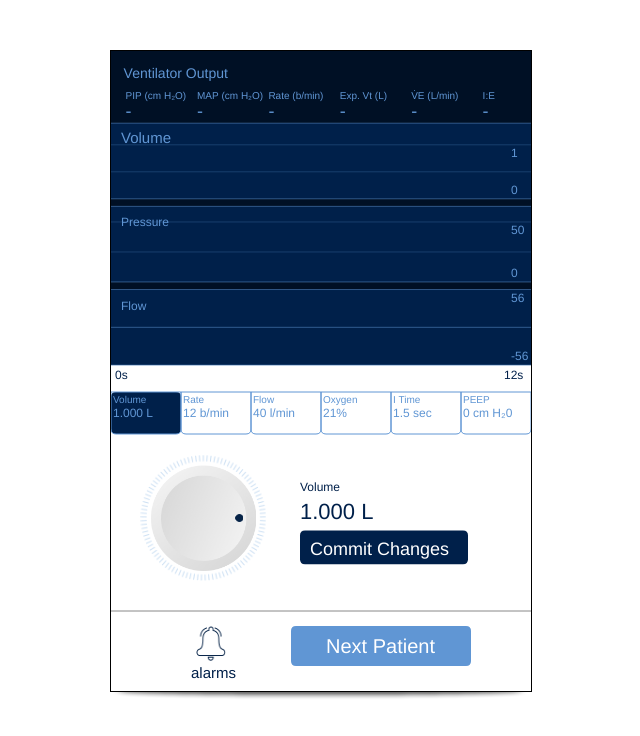
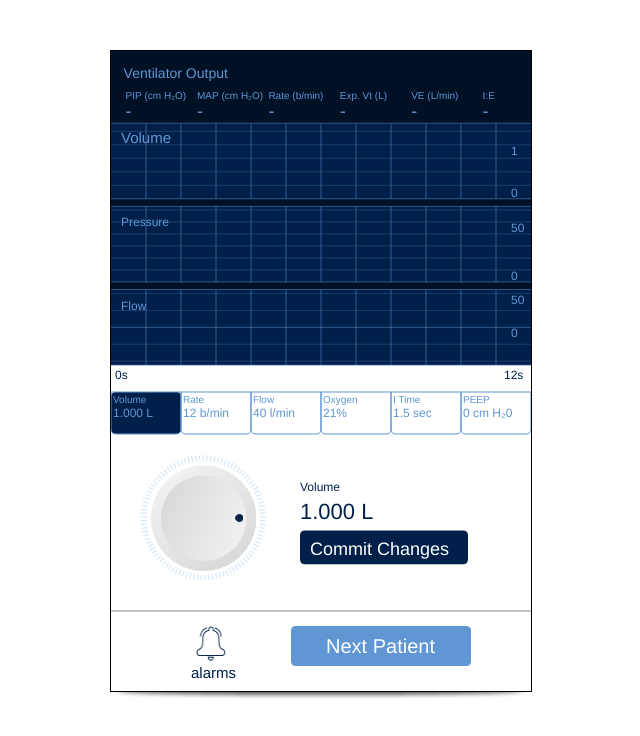
Before and after one commit to gmcedarblade/venthilator, a plain HTML site: page index.html in a window 1280 px wide. Shown: the top 736 px of the page, without its empty margins (320-960 px from the left). Drawn offline with Linux system fonts and the light colour scheme.

Commit message:
aris args

```diff
--- a/index.html
+++ b/index.html
@@ -42,10 +42,34 @@ body,div
 <script type="text/javascript" src="src/scenes/gameplayScene.js"></script>
 
 <script type="text/javascript">
+
+var arisready = false;
+var jsready = false;
+
+var ARIS = {};
+ARIS.ready = function()
+{
+  arisready = true;
+  checkReady();
+}
+
+function begin()
+{
+  if(!ARIS.cache) ARIS.ready();
+  jsready = true;
+  checkReady();
+}
+
 var g;
 var d;
-function begin()
+function checkReady()
 {
+  if(!jsready || !arisready) return;
+
+  //var item_name = 'SimpleItem';
+  //var item_id = ARIS.cache.idForItemName(item_name);
+  //ARIS.givePlayerItemCount(item_id,1);
+
   var w = 420;
   var h = 640;
   var content          = document.getElementById("content");
@@ -60,9 +84,10 @@ function begin()
   debug_div.style.width        = w; debug_div.style.height        = w;
 
   d = new Debugger({source:debug_div});
-  g = new Game({width:w,height:h,container:"stage_container"});
+  g = new Game({width:w,height:h,container:"stage_container"},{});
   g.begin();
 }
+
 window.addEventListener('touchstart', function(e){ e.preventDefault() }); //prevent browser from doing anything funny
 window.addEventListener("load",begin,false);
 </script>
--- a/src/game.js
+++ b/src/game.js
@@ -1,4 +1,4 @@
-var Game = function(init)
+var Game = function(init,args)
 {
   var default_init =
   {
@@ -15,7 +15,7 @@ var Game = function(init)
     new NullScene(self, stage),
     new LoadingScene(self, stage),
     //new TestScene(self, stage),
-    new GamePlayScene(self, stage),
+    new GamePlayScene(self, stage, args),
   ];
   var cur_scene = 0;
   var old_cur_scene = -1;
--- a/src/scenes/gameplayScene.js
+++ b/src/scenes/gameplayScene.js
@@ -675,6 +675,12 @@ var GamePlayScene = function(game, stage)
       }
       ctx.moveTo(self.x,       self.y+self.h);
       ctx.lineTo(self.x+self.w,self.y+self.h);
+      for(var i = 1; i < 12; i++)
+      {
+        var x = lerp(self.x,self.x+self.w,i/12);
+        ctx.moveTo(x,self.y);
+        ctx.lineTo(x,self.y+self.h);
+      }
       ctx.stroke();
       ctx.lineWidth = 1;
       if(blip_t != 0)
@@ -1169,7 +1175,8 @@ var GamePlayScene = function(game, stage)
       var expected_volume = 0.007*ibw;
 
       out_peak_pressure_variance = out_peak_pressure_max_variance * rand0();
-      norm_patient_peak_pressure = commit_in_volume/expected_volume * 0.155; //0.155 is ~ good readout
+      norm_patient_peak_pressure = commit_in_volume/expected_volume * (0.155+norm_in_flow/20); //0.155 is ~ good readout
+      console.log(norm_in_flow);
       norm_out_peak_pressure = norm_patient_peak_pressure + norm_patient_peak_pressure * out_peak_pressure_variance;
       out_peak_pressure = lerp(min_out_peak_pressure, max_out_peak_pressure, norm_out_peak_pressure);
 
@@ -1202,6 +1209,25 @@ var GamePlayScene = function(game, stage)
     }
     while(blip_t > 1) blip_t -= 1;
   };
+
+  var strokeGraph = function(graph,max,mul)
+  {
+    var label_disp_y = graph.y+graph.h-(graph.h/max*mul);
+    ctx.moveTo(graph.x,            label_disp_y);
+    ctx.lineTo(graph.x+graph.w,label_disp_y);
+    return label_disp_y;
+  }
+
+  var strokeMirrorGraph = function(graph,max,mul)
+  {
+    var label_disp_y = graph.y+graph.h/2+((graph.h/2)/max*mul);
+    ctx.moveTo(graph.x,            label_disp_y);
+    ctx.lineTo(graph.x+graph.w,label_disp_y);
+    label_disp_y = graph.y+graph.h/2-((graph.h/2)/max*mul);
+    ctx.moveTo(graph.x,            label_disp_y);
+    ctx.lineTo(graph.x+graph.w,label_disp_y);
+    return label_disp_y;
+  }
 
   self.draw = function()
   {
@@ -1414,42 +1440,29 @@ var GamePlayScene = function(game, stage)
       var maxvol = commit_in_volume*patient_volume_graph.data.max_y;
 
       ctx.font = "12px Helvetica";
-      if(maxvol > 0.5)
+      if(maxvol > 0.25)
       {
         ctx.lineWidth = 0.25;
         ctx.strokeStyle = light_blue;
         ctx.beginPath();
-        label_disp_y = cur_graph.y+cur_graph.h-(cur_graph.h/maxvol*0.5);
-        ctx.moveTo(cur_graph.x,            label_disp_y);
-        ctx.lineTo(cur_graph.x+cur_graph.w,label_disp_y);
-        if(maxvol > 1)
-        {
-        label_disp_y = cur_graph.y+cur_graph.h-(cur_graph.h/maxvol*1);
-        ctx.moveTo(cur_graph.x,            label_disp_y);
-        ctx.lineTo(cur_graph.x+cur_graph.w,label_disp_y);
-        }
-        if(maxvol > 1.5)
-        {
-        label_disp_y = cur_graph.y+cur_graph.h-(cur_graph.h/maxvol*1.5);
-        ctx.moveTo(cur_graph.x,            label_disp_y);
-        ctx.lineTo(cur_graph.x+cur_graph.w,label_disp_y);
-        }
-        if(maxvol > 2)
-        {
-        label_disp_y = cur_graph.y+cur_graph.h-(cur_graph.h/maxvol*2);
-        ctx.moveTo(cur_graph.x,            label_disp_y);
-        ctx.lineTo(cur_graph.x+cur_graph.w,label_disp_y);
-        }
+        if(maxvol > 0.25)                strokeGraph(cur_graph,maxvol,0.25);
+        if(maxvol > 0.5)  label_disp_y = strokeGraph(cur_graph,maxvol,0.5);
+        if(maxvol > 0.75)                strokeGraph(cur_graph,maxvol,0.75);
+        if(maxvol > 1.0)  label_disp_y = strokeGraph(cur_graph,maxvol,1.0);
+        if(maxvol > 1.25)                strokeGraph(cur_graph,maxvol,1.25);
+        if(maxvol > 1.5)  label_disp_y = strokeGraph(cur_graph,maxvol,1.5);
+        if(maxvol > 1.75)                strokeGraph(cur_graph,maxvol,1.75);
+        if(maxvol > 2.0)  label_disp_y = strokeGraph(cur_graph,maxvol,2.0);
         ctx.stroke();
         ctx.lineWidth = 1;
-             if(maxvol > 2)   ctx.fillText("2",  patient_volume_graph.x+patient_volume_graph.w-20,label_disp_y+12);
-        else if(maxvol > 1.5) ctx.fillText("1.5",patient_volume_graph.x+patient_volume_graph.w-20,label_disp_y+12);
-        else if(maxvol > 1)   ctx.fillText("1",  patient_volume_graph.x+patient_volume_graph.w-20,label_disp_y+12);
-        else if(maxvol > 0.5) ctx.fillText("0.5",patient_volume_graph.x+patient_volume_graph.w-20,label_disp_y+12);
+             if(maxvol > 2)   ctx.fillText("2",  patient_volume_graph.x+patient_volume_graph.w-20,label_disp_y+10);
+        else if(maxvol > 1.5) ctx.fillText("1.5",patient_volume_graph.x+patient_volume_graph.w-20,label_disp_y+10);
+        else if(maxvol > 1)   ctx.fillText("1",  patient_volume_graph.x+patient_volume_graph.w-20,label_disp_y+10);
+        else if(maxvol > 0.5) ctx.fillText("0.5",patient_volume_graph.x+patient_volume_graph.w-20,label_disp_y+10);
       }
       else
         ctx.fillText(fdisp(maxvol,1),patient_volume_graph.x+patient_volume_graph.w-20,patient_volume_graph.y+12);
-      ctx.fillText(0,patient_volume_graph.x+patient_volume_graph.w-20,patient_volume_graph.y+patient_volume_graph.h-5);
+      ctx.fillText("0",patient_volume_graph.x+patient_volume_graph.w-20,patient_volume_graph.y+patient_volume_graph.h-2);
 
       patient_pressure_graph.draw(false);
       ctx.fillText("Pressure",patient_pressure_graph.x+10,patient_pressure_graph.y+20);
@@ -1462,36 +1475,57 @@ var GamePlayScene = function(game, stage)
         ctx.lineWidth = 0.25;
         ctx.strokeStyle = light_blue;
         ctx.beginPath();
-        label_disp_y = cur_graph.y+cur_graph.h-(cur_graph.h/maxpress*25);
-        ctx.moveTo(cur_graph.x,            label_disp_y);
-        ctx.lineTo(cur_graph.x+cur_graph.w,label_disp_y);
-        if(maxpress > 50)
-        {
-        label_disp_y = cur_graph.y+cur_graph.h-(cur_graph.h/maxpress*50);
-        ctx.moveTo(cur_graph.x,            label_disp_y);
-        ctx.lineTo(cur_graph.x+cur_graph.w,label_disp_y);
-        }
-        if(maxpress > 75)
-        {
-        label_disp_y = cur_graph.y+cur_graph.h-(cur_graph.h/maxpress*75);
-        ctx.moveTo(cur_graph.x,            label_disp_y);
-        ctx.lineTo(cur_graph.x+cur_graph.w,label_disp_y);
-        }
+        if(maxpress > 10)                strokeGraph(cur_graph,maxpress,10);
+        if(maxpress > 20)                strokeGraph(cur_graph,maxpress,20);
+        if(maxpress > 30) label_disp_y = strokeGraph(cur_graph,maxpress,30);
+        if(maxpress > 40)                strokeGraph(cur_graph,maxpress,40);
+        if(maxpress > 50) label_disp_y = strokeGraph(cur_graph,maxpress,50);
+        if(maxpress > 60)                strokeGraph(cur_graph,maxpress,60);
+        if(maxpress > 70) label_disp_y = strokeGraph(cur_graph,maxpress,70);
+        if(maxpress > 80)                strokeGraph(cur_graph,maxpress,80);
         ctx.stroke();
         ctx.lineWidth = 1;
-             if(maxpress > 75) ctx.fillText("75",patient_pressure_graph.x+patient_pressure_graph.w-20,label_disp_y+12);
-        else if(maxpress > 50) ctx.fillText("50",patient_pressure_graph.x+patient_pressure_graph.w-20,label_disp_y+12);
-        else if(maxpress > 25) ctx.fillText("25",patient_pressure_graph.x+patient_pressure_graph.w-20,label_disp_y+12);
+             if(maxpress > 70) ctx.fillText("70",patient_pressure_graph.x+patient_pressure_graph.w-20,label_disp_y+10);
+        else if(maxpress > 50) ctx.fillText("50",patient_pressure_graph.x+patient_pressure_graph.w-20,label_disp_y+10);
+        else if(maxpress > 30) ctx.fillText("30",patient_pressure_graph.x+patient_pressure_graph.w-20,label_disp_y+10);
       }
       else
       {
         ctx.fillText(fdisp(maxpress,0),patient_pressure_graph.x+patient_pressure_graph.w-20,patient_pressure_graph.y+12);
       }
-      ctx.fillText(0,patient_pressure_graph.x+patient_pressure_graph.w-20,patient_pressure_graph.y+patient_pressure_graph.h-5);
+      ctx.fillText("0",patient_pressure_graph.x+patient_pressure_graph.w-20,patient_pressure_graph.y+patient_pressure_graph.h-2);
+
       patient_flow_graph.draw(true);
       ctx.fillText("Flow",patient_flow_graph.x+10,patient_flow_graph.y+20);
-      ctx.fillText(fdisp(commit_in_flow*patient_flow_graph.data.max_y,0),patient_flow_graph.x+patient_flow_graph.w-20,patient_flow_graph.y+12);
-      ctx.fillText(fdisp(commit_in_flow*patient_flow_graph.data.min_y,0),patient_flow_graph.x+patient_flow_graph.w-20,patient_flow_graph.y+patient_flow_graph.h-5);
+      cur_graph = patient_flow_graph;
+      var maxflow = commit_in_flow*patient_flow_graph.data.max_y;
+
+      ctx.font = "12px Helvetica";
+      if(maxflow > 10)
+      {
+        ctx.lineWidth = 0.25;
+        ctx.strokeStyle = light_blue;
+        ctx.beginPath();
+        if(maxflow > 25)                strokeMirrorGraph(cur_graph,maxflow,25);
+        if(maxflow > 50)  label_disp_y = strokeMirrorGraph(cur_graph,maxflow,50);
+        if(maxflow > 75)  label_disp_y = strokeMirrorGraph(cur_graph,maxflow,75);
+        if(maxflow > 100) label_disp_y = strokeMirrorGraph(cur_graph,maxflow,100);
+        if(maxflow > 125) label_disp_y = strokeMirrorGraph(cur_graph,maxflow,100);
+        if(maxflow > 150) label_disp_y = strokeMirrorGraph(cur_graph,maxflow,100);
+        ctx.stroke();
+        ctx.lineWidth = 1;
+             if(maxflow > 150) ctx.fillText("150",patient_flow_graph.x+patient_flow_graph.w-20,label_disp_y+10);
+             if(maxflow > 125) ctx.fillText("125",patient_flow_graph.x+patient_flow_graph.w-20,label_disp_y+10);
+             if(maxflow > 100) ctx.fillText("100",patient_flow_graph.x+patient_flow_graph.w-20,label_disp_y+10);
+             if(maxflow > 75)  ctx.fillText("75", patient_flow_graph.x+patient_flow_graph.w-20,label_disp_y+10);
+        else if(maxflow > 50)  ctx.fillText("50", patient_flow_graph.x+patient_flow_graph.w-20,label_disp_y+10);
+        else if(maxflow > 25)  ctx.fillText("25", patient_flow_graph.x+patient_flow_graph.w-20,label_disp_y+10);
+      }
+      else
+      {
+        ctx.fillText(fdisp(maxflow,0),patient_flow_graph.x+patient_flow_graph.w-20,patient_flow_graph.y+12);
+      }
+      ctx.fillText("0",patient_flow_graph.x+patient_flow_graph.w-20,patient_flow_graph.y+patient_flow_graph.h/2+10);
 
       ctx.fillStyle = dark_blue;
       ctx.fillText("0s", patient_flow_graph.x+4          ,patient_flow_graph.y+patient_flow_graph.h+14);
```
